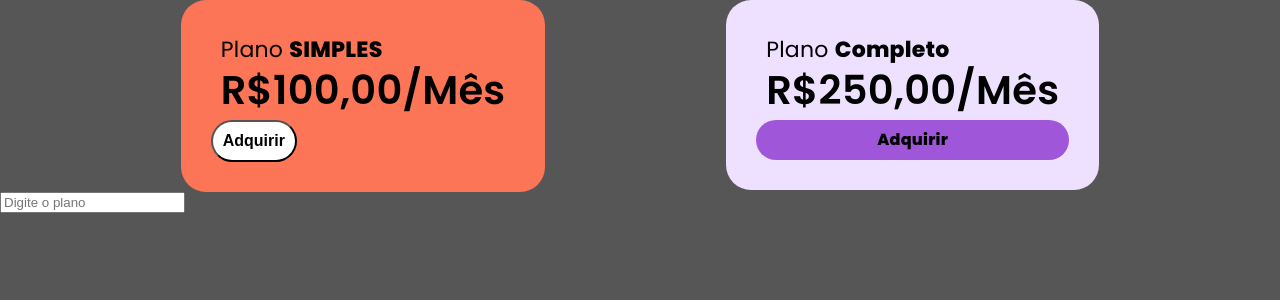
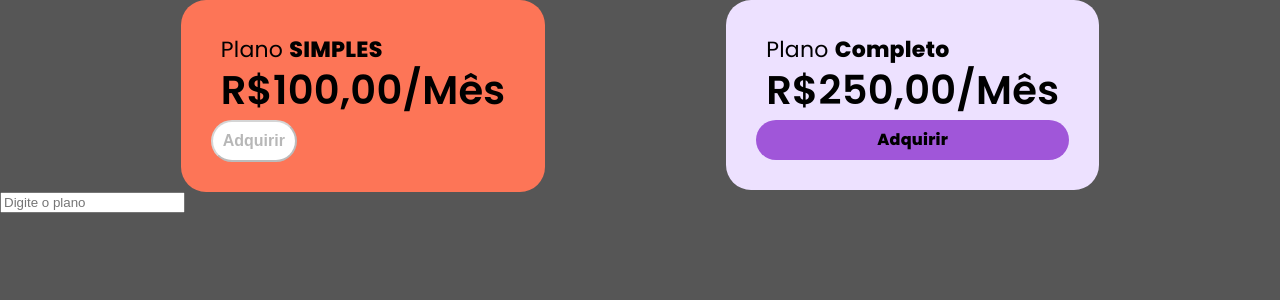
Before and after one commit to j0jds/angularCase, an Angular app in the folder project/: page / in a window 1280 px wide. Shown: the top 300 px of the page. Built offline with nearby package versions, Linux system fonts and the light colour scheme.

Commit message:
Organizing

```diff
--- a/project/src/app/card/card.component.html
+++ b/project/src/app/card/card.component.html
@@ -1,5 +1,7 @@
 <div class="card">
     <div class="card__plan card__item">Plano <b>{{ planType }}</b></div>
     <div class="card__price card__item">R${{ planPrice }},00/Mês</div>
-    <app-card-button (buttonClick)="buttonClicked($event)"></app-card-button>
+    <app-card-button
+    (buttonClick)="buttonClicked($event)"
+    buttonDisabled></app-card-button>
 </div>
```
